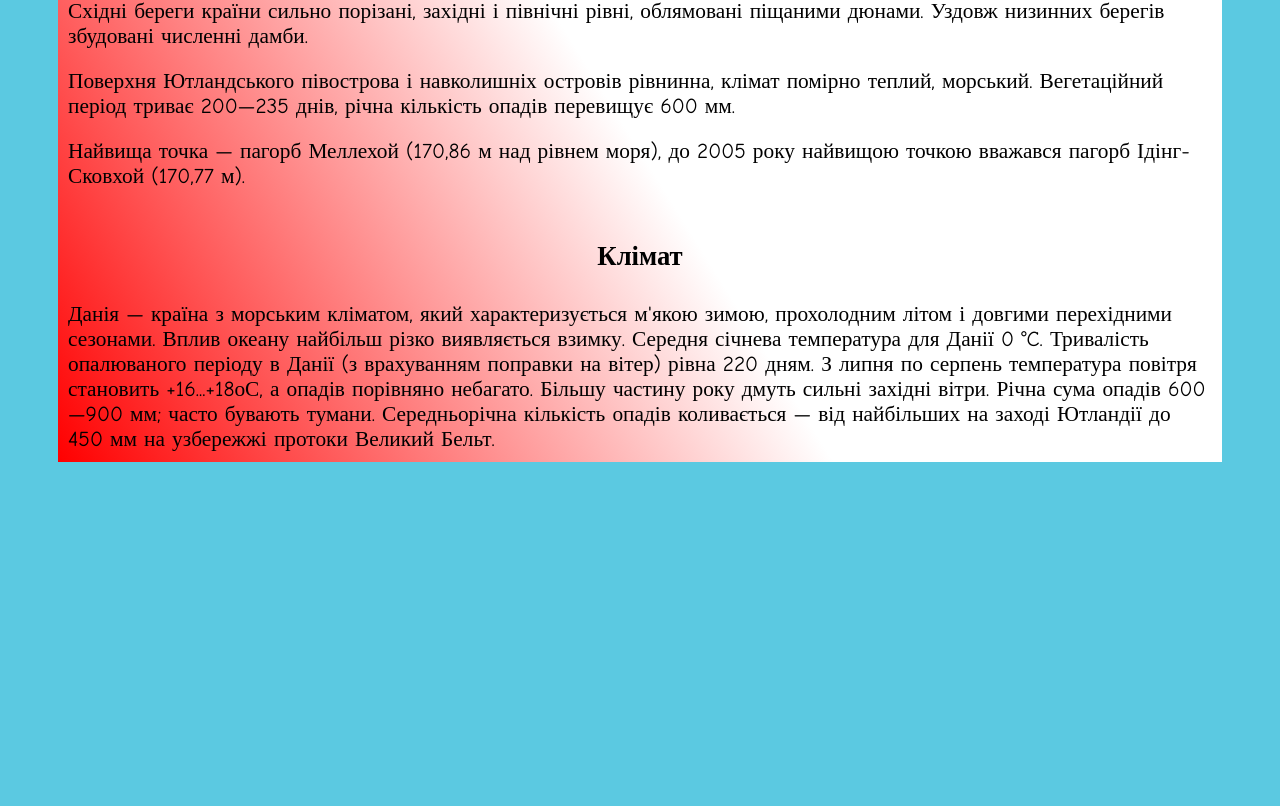
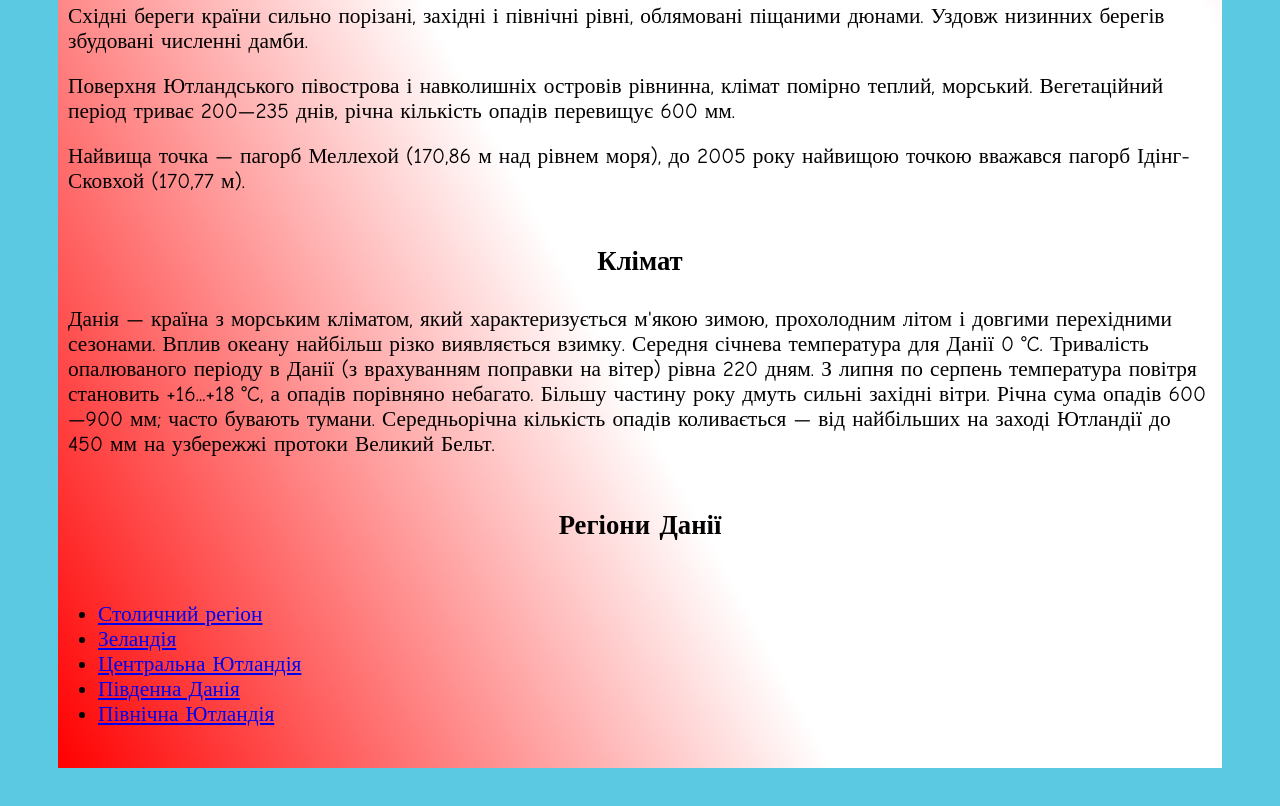
Before and after one commit to BSvitlana/BSvitlana.github.io, a plain HTML site: page geography.html in a window 1280 px wide. Shown: the part 1492-2298 px from the top of the page. Before the commit the page ends 2012 px from the top, so only its background shows below. Drawn offline with Linux system fonts and the light colour scheme.

Commit message:
Region list

```diff
--- a/country.css
+++ b/country.css
@@ -3,11 +3,13 @@ body {
   background-color: #5bc9e1;
 }
 main {
-  color: black;
   background-color: white;
   background: -moz-linear-gradient(bottom left, red, white, white, red);
   background: -webkit-linear-gradient(bottom left, red, white, white, red);
   background: linear-gradient(to right top, red, white, white, red);
+  font-family: Comic Sans MS;
+  font-size: 16pt;
+  color: black;
 }
 h1 {
   padding: 20px;
@@ -18,15 +20,12 @@ h1 {
 }
 h2 {
   padding: 20px;
-  font-family: Comic Sans MS;
   font-size: 20pt;
   text-align: center;
   margin-bottom: 0em;
 }
 p {
   padding: 10px;
-  font-family: Comic Sans MS;
-  font-size: 16pt;
   margin-top: 0em;
   margin-bottom: 0em;
 }
--- a/geography.html
+++ b/geography.html
@@ -8,6 +8,7 @@
 </head>
 <body>
 <main>
+
 <h1>Географічне положення, рельєф, клімат Данії</h1>
 <hr>
 
@@ -35,6 +36,7 @@
 <p>Територіальні води Данії — 12 морських миль (22,2 км). Жодна точка метрополії не віддалена від моря на відстань понад 52 км. Країні належить східна частина шельфу Північного моря.
 Мапа Данії.
 </p>
+
 <h2>Рельєф</h2>
 <p>Рельєф Данії рівнинно-горбистий. Більша частина території країни формується з великих хвилястих рівнин і невисоких, місцями крутосхилих пагорбів. Форми рельєфу сформовані переважно під впливом відступаючих на північ льодовикових покривів у плейстоцені, від яких залишилась велика кількість озер. На півночі Данії у результаті підняття утворилися ступінчасті морські рівнини. На сході країни знаходяться численні бухти, на заході та півночі — піщані дюни. Земля — оброблені рівнини, піщані дюни й лагуни на західному узбережжі; глибокі фіорди на сході. Переважають дерново-підзолисті, на Сході — бурі лісові ґрунти, на узбережжях — лучні алювіальні.
 Узбережжя
@@ -45,9 +47,26 @@
 </p>
 <p>Найвища точка — пагорб Меллехой (170,86 м над рівнем моря), до 2005 року найвищою точкою вважався пагорб Ідінг-Сковхой (170,77 м).
 </p>
+
 <h2>Клімат</h2>
-<p>Данія — країна з морським кліматом, який характеризується м'якою зимою, прохолодним літом і довгими перехідними сезонами. Вплив океану найбільш різко виявляється взимку. Середня січнева температура для Данії 0 °C. Тривалість опалюваного періоду в Данії (з врахуванням поправки на вітер) рівна 220 дням. З липня по серпень температура повітря становить +16...+18оС, а опадів порівняно небагато. Більшу частину року дмуть сильні західні вітри. Річна сума опадів 600—900 мм; часто бувають тумани. Середньорічна кількість опадів коливається — від найбільших на заході Ютландії до 450 мм на узбережжі протоки Великий Бельт.
+<p>Данія — країна з морським кліматом, який характеризується м'якою зимою, прохолодним літом і довгими перехідними сезонами. Вплив океану найбільш різко виявляється взимку. Середня січнева температура для Данії 0 °C. Тривалість опалюваного періоду в Данії (з врахуванням поправки на вітер) рівна 220 дням. З липня по серпень температура повітря становить +16...+18 °C, а опадів порівняно небагато. Більшу частину року дмуть сильні західні вітри. Річна сума опадів 600—900 мм; часто бувають тумани. Середньорічна кількість опадів коливається — від найбільших на заході Ютландії до 450 мм на узбережжі протоки Великий Бельт.
 </p>
+
+<h2>Регіони Данії</h2>
+<p><ul>
+<li><a href="https://uk.wikipedia.org/wiki/%D0%A1%D1%82%D0%BE%D0%BB%D0%B8%D1%87%D0%BD%D0%B8%D0%B9_%D1%80%D0%B5%D0%B3%D1%96%D0%BE%D0%BD_(%D0%94%D0%B0%D0%BD%D1%96%D1%8F)" target="_blank">
+Столичний регіон</a></li>
+<li><a href="https://uk.wikipedia.org/wiki/%D0%97%D0%B5%D0%BB%D0%B0%D0%BD%D0%B4%D1%96%D1%8F_(%D1%80%D0%B5%D0%B3%D1%96%D0%BE%D0%BD)" target="_blank">
+Зеландія</a></li>
+<li><a href="https://uk.wikipedia.org/wiki/%D0%A6%D0%B5%D0%BD%D1%82%D1%80%D0%B0%D0%BB%D1%8C%D0%BD%D0%B0_%D0%AE%D1%82%D0%BB%D0%B0%D0%BD%D0%B4%D1%96%D1%8F" target="_blank">
+Центральна Ютландія</a></li>
+<li><a href="https://uk.wikipedia.org/wiki/%D0%9F%D1%96%D0%B2%D0%B4%D0%B5%D0%BD%D0%BD%D0%B0_%D0%94%D0%B0%D0%BD%D1%96%D1%8F" target="_blank">
+Південна Данія</a></li>
+<li><a href="https://uk.wikipedia.org/wiki/%D0%9F%D1%96%D0%B2%D0%BD%D1%96%D1%87%D0%BD%D0%B0_%D0%AE%D1%82%D0%BB%D0%B0%D0%BD%D0%B4%D1%96%D1%8F_(%D1%80%D0%B5%D0%B3%D1%96%D0%BE%D0%BD)" target="_blank">
+Північна Ютландія</a></li>
+</ul>
+</p>
+
 </main>
 </body>
 </html>
```
